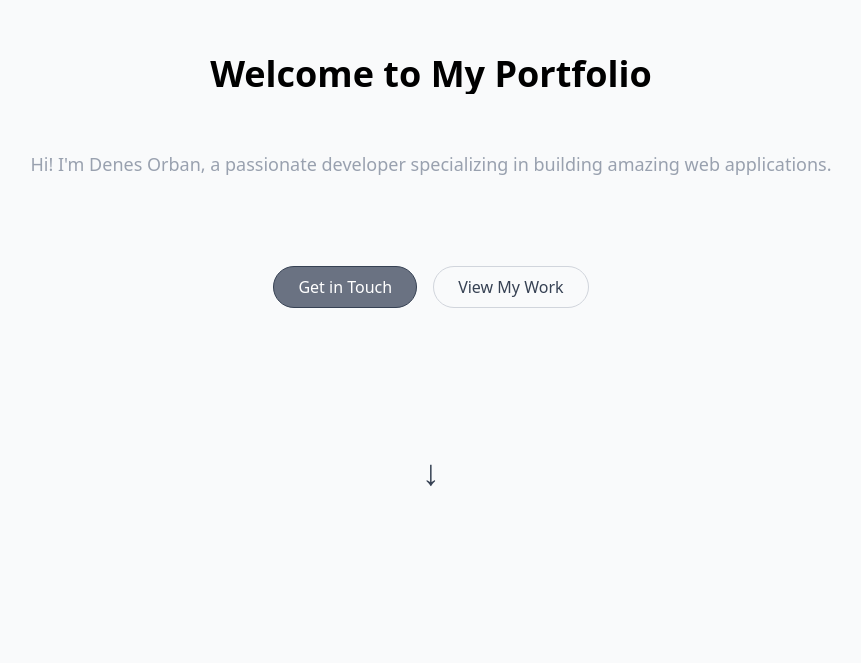
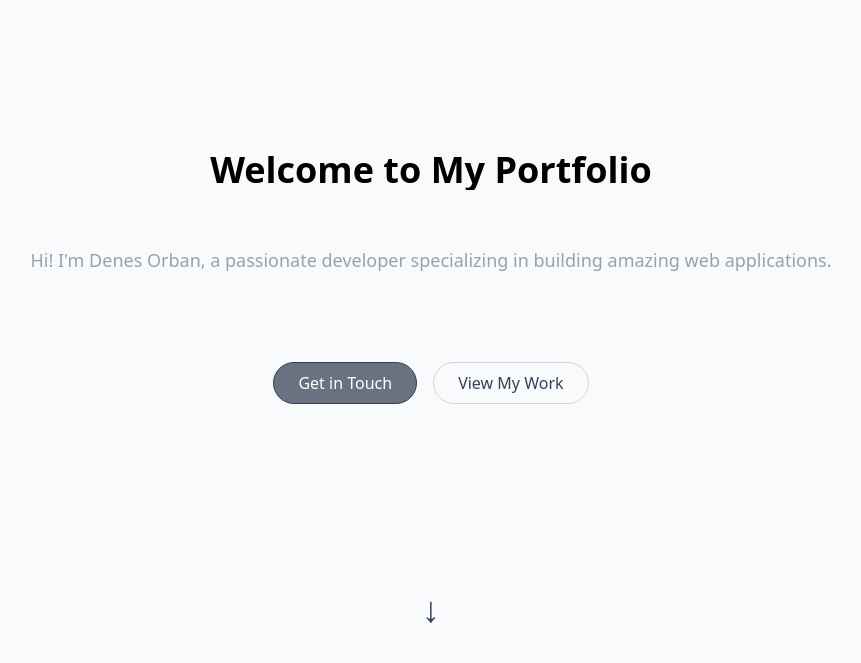
Before and after one commit to Denes0216/portfolio, a React (Vite) app: page / in a window 1280 px wide. Shown: the part 123-786 px from the top of the page, without its empty margins (209-1070 px from the left). Built offline with nearby package versions, Linux system fonts and the light colour scheme.

Commit message:
fix centering for Hero

```diff
--- a/src/components/Hero.tsx
+++ b/src/components/Hero.tsx
@@ -24,7 +24,7 @@ export default function Hero() {
         </button>
       </div>
       <i
-        className="mt-28 text-4xl text-gray-700 animate-bounce cursor-pointer"
+        className="absolute bottom-10 text-4xl text-gray-700 animate-bounce cursor-pointer"
         onClick={goToAbout}
       >
         ↓
```
